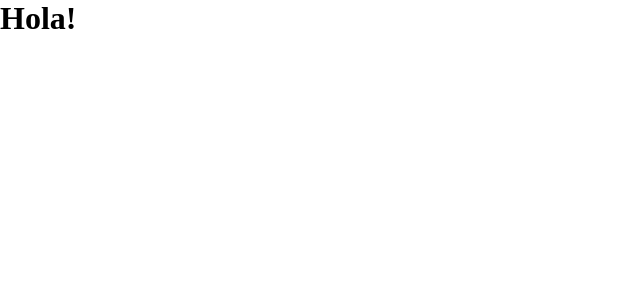
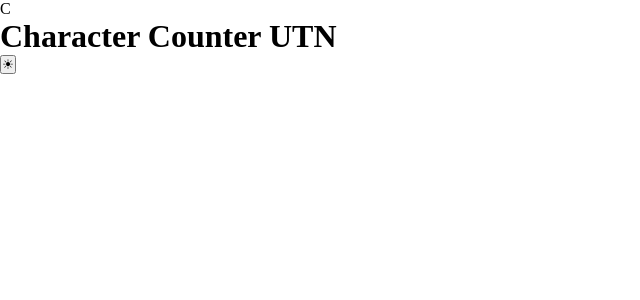
Before and after one commit to angelgabrielmattos/character-counter-utn, a React (Vite) app: page / in a window 1280 px wide. Shown: the top 300 px of the page, without its empty margins (0-640 px from the left). Built offline with nearby package versions, Linux system fonts and the light colour scheme.

Commit message:
add: header component

```diff
--- a/src/App.jsx
+++ b/src/App.jsx
@@ -1,5 +1,11 @@
+import { Header } from "./components/Header"
+
 function App() {
-  return <h1>Hola!</h1>
+  return (
+    <main>
+      <Header />
+    </main>
+  )
 }
 
 export { App }
--- /dev/null
+++ b/src/components/Header.jsx
@@ -0,0 +1,11 @@
+const Header = () => {
+    return <header>
+        <div>
+            <p>C</p>
+            <h1>Character Counter UTN</h1>
+        </div>
+        <button>☀</button>
+    </header>
+}
+
+export { Header }
```
